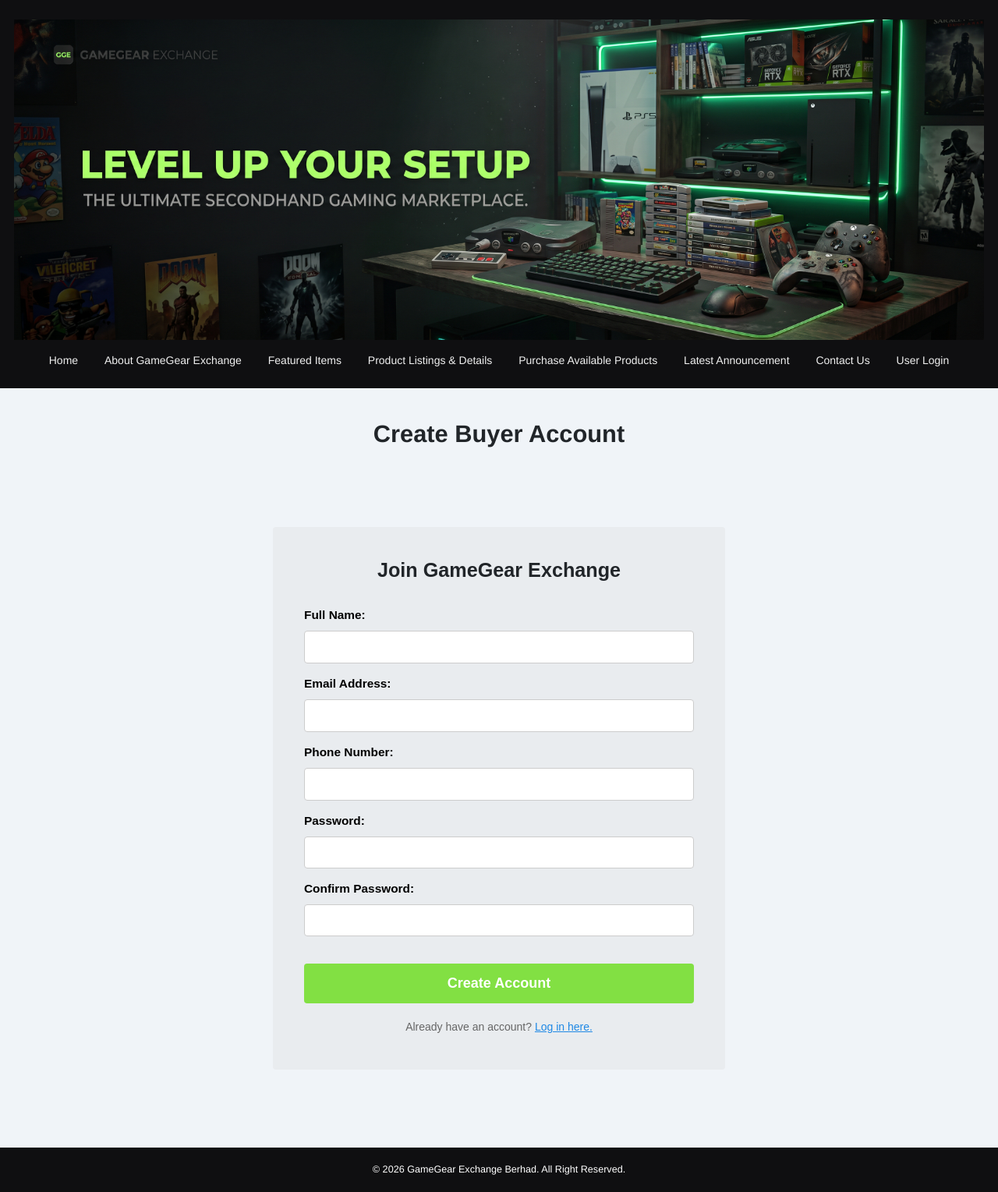
After one commit to JWlow0888/WAD_assignment, a PHP site: page /user_signup.php in a window 1280 px wide. The commit adds this page. Shown: the whole page at 78% size. Run offline with PHP 8.4, Linux system fonts and the light colour scheme.

Commit message:
Add files via upload

```diff
--- a/gamegear/content/navigation.php
+++ b/gamegear/content/navigation.php
@@ -7,6 +7,7 @@
 		<li><a href="/gamegear/purchase/purchase.php">Purchase Available Products</a></li>
 		<li><a href="/gamegear/news/">Latest Announcement</a></li>
 		<li><a href="/gamegear/contact/">Contact Us</a></li>
+		<li><a href="/gamegear/user_login.php">User Login</a></li>
 	</ul>
 </nav>
 
--- /dev/null
+++ b/gamegear/user_signup.php
@@ -0,0 +1,125 @@
+<?php
+$pageTitle = "Create Buyer Account";
+session_start();
+
+if (isset($_SESSION['user_email'])) {
+    header('Location: feature/index.php');
+    exit();
+}
+
+$errors = [];
+
+if ($_SERVER['REQUEST_METHOD'] == 'POST') {
+    $full_name = trim($_POST['full_name'] ?? '');
+    $email = trim($_POST['email'] ?? '');
+    $phone = trim($_POST['phone'] ?? '');
+    $password = $_POST['password'] ?? '';
+    $confirm_password = $_POST['confirm_password'] ?? '';
+
+    // Basic Validation
+    if (empty($full_name)) $errors[] = "Full Name is required.";
+    if (empty($email) || !filter_var($email, FILTER_VALIDATE_EMAIL)) $errors[] = "A valid email is required.";
+    if (empty($password)) $errors[] = "Password is required.";
+    if ($password !== $confirm_password) $errors[] = "Passwords do not match.";
+
+    if (empty($errors)) {
+        $conn = mysqli_connect('localhost', 'root', '', 'gamegear_exchange');
+
+        if ($conn) {
+            $name_safe = mysqli_real_escape_string($conn, $full_name);
+            $email_safe = mysqli_real_escape_string($conn, $email);
+            $phone_safe = mysqli_real_escape_string($conn, $phone);
+
+            $check_sql = "SELECT email FROM users WHERE email = '$email_safe'";
+            $check_result = mysqli_query($conn, $check_sql);
+
+            if (mysqli_num_rows($check_result) > 0) {
+                $errors[] = "An account with this email already exists. Please log in.";
+            } else {
+                $insert_sql = "INSERT INTO users (full_name, email, phone, password) VALUES ('$name_safe', '$email_safe', '$phone_safe', '$password')";
+
+                if (mysqli_query($conn, $insert_sql)) {
+                    // Success! Log them in automatically
+                    $_SESSION['user_email'] = $email_safe;
+                    $_SESSION['user_name'] = $name_safe;
+
+                    // Redirect to checkout if they were trying to buy, or homepage if not
+                    if (isset($_SESSION['redirect_after_login'])) {
+                        $redirect = $_SESSION['redirect_after_login'];
+                        unset($_SESSION['redirect_after_login']);
+                        header('Location: ' . $redirect);
+                    } else {
+                        header('Location: index.php');
+                    }
+                    exit();
+                } else {
+                    $errors[] = "Database error: Could not create account.";
+                }
+            }
+            mysqli_close($conn);
+        }
+    }
+}
+?>
+
+<!DOCTYPE html>
+<html lang="en">
+<head>
+    <meta charset="UTF-8">
+    <link rel="stylesheet" href="style/style.css">
+    <title>Sign Up | GameGear Exchange</title>
+</head>
+<body>
+    <?php include('content/header.php'); ?>
+    <?php include('content/navigation.php'); ?>
+
+    <div id="contentWrapper">
+        <div class="form-container" style="max-width: 500px; margin: 60px auto;">
+            <h2 style="text-align: center; color: rgb(33, 37, 41); margin-bottom: 30px;">Join GameGear Exchange</h2>
+
+            <?php if (!empty($errors)): ?>
+                <div class="error" style="color: #c62828; background-color: #ffebee; border: 1px solid #ffcdd2; padding: 15px; border-radius: 4px; margin-bottom: 20px;">
+                    <ul style="margin: 0; padding-left: 20px;">
+                        <?php foreach ($errors as $error) echo "<li>" . htmlspecialchars($error) . "</li>"; ?>
+                    </ul>
+                </div>
+            <?php endif; ?>
+
+            <form action="" method="post">
+                <div class="form-group" style="margin-bottom: 15px;">
+                    <label for="full_name" style="font-size: 1.1em; font-weight: bold;">Full Name:</label>
+                    <input type="text" id="full_name" name="full_name" required value="<?php echo htmlspecialchars($_POST['full_name'] ?? ''); ?>" style="width: 100%; padding: 12px; margin-top: 5px; border: 1px solid #ccc; border-radius: 4px; box-sizing: border-box;">
+                </div>
+
+                <div class="form-group" style="margin-bottom: 15px;">
+                    <label for="email" style="font-size: 1.1em; font-weight: bold;">Email Address:</label>
+                    <input type="email" id="email" name="email" required value="<?php echo htmlspecialchars($_POST['email'] ?? ''); ?>" style="width: 100%; padding: 12px; margin-top: 5px; border: 1px solid #ccc; border-radius: 4px; box-sizing: border-box;">
+                </div>
+
+                <div class="form-group" style="margin-bottom: 15px;">
+                    <label for="phone" style="font-size: 1.1em; font-weight: bold;">Phone Number:</label>
+                    <input type="tel" id="phone" name="phone" value="<?php echo htmlspecialchars($_POST['phone'] ?? ''); ?>" style="width: 100%; padding: 12px; margin-top: 5px; border: 1px solid #ccc; border-radius: 4px; box-sizing: border-box;">
+                </div>
+
+                <div class="form-group" style="margin-bottom: 15px;">
+                    <label for="password" style="font-size: 1.1em; font-weight: bold;">Password:</label>
+                    <input type="password" id="password" name="password" required style="width: 100%; padding: 12px; margin-top: 5px; border: 1px solid #ccc; border-radius: 4px; box-sizing: border-box;">
+                </div>
+
+                <div class="form-group" style="margin-bottom: 15px;">
+                    <label for="confirm_password" style="font-size: 1.1em; font-weight: bold;">Confirm Password:</label>
+                    <input type="password" id="confirm_password" name="confirm_password" required style="width: 100%; padding: 12px; margin-top: 5px; border: 1px solid #ccc; border-radius: 4px; box-sizing: border-box;">
+                </div>
+
+                <button type="submit" class="submit-btn" style="width: 100%; margin-top: 20px; padding: 15px; font-size: 18px; background-color: #82e043; color: #111111; font-weight: bold; border-radius: 4px;">Create Account</button>
+            </form>
+
+            <p style="text-align: center; margin-top: 20px; color: #666;">
+                Already have an account? <a href="user_login.php" style="color: rgb(30, 136, 229);">Log in here.</a>
+            </p>
+        </div>
+    </div>
+
+    <?php include('content/footer.php'); ?>
+</body>
+</html>
```
Also changed, not shown: gamegear/purchase/purchase.php (+13 -0 lines), gamegear/user_login.php (added, +95 -0 lines).
